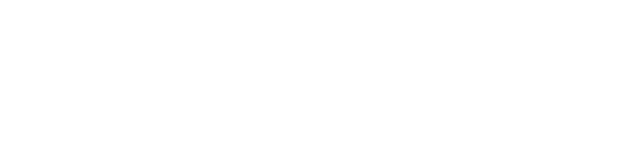
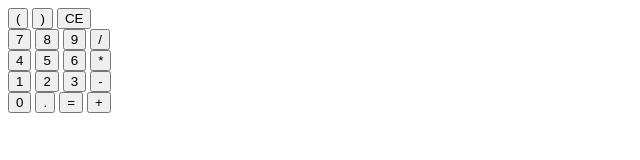
Before and after one commit to TeoElRey/Teo-s-GitHub, a plain HTML site: page calc/calc.html in a window 1280 px wide. Shown: the whole page, without its empty margins (0-640 px from the left). Drawn offline with Linux system fonts and the light colour scheme.

Commit message:
added buttons html

```diff
--- a/calc/calc.html
+++ b/calc/calc.html
@@ -7,6 +7,35 @@
     <link rel="stylesheet" href="calc.css">
   </head>
   <body>
+    <div class="operation-help">
+      <button class="left-parenthesis">(</button>
+      <button class="right-parenthesis">)</button>
+      <button class="clear">CE</button>
+    </div>
+    <div class="789buttons">
+      <button class="7">7</button>
+      <button class="8">8</button>
+      <button class="9">9</button>
+      <button class="divide">/</button>
+    </div>
+    <div class="456buttons">
+      <button class="4">4</button>
+      <button class="5">5</button>
+      <button class="6">6</button>
+      <button class="multiply">*</button>
+    </div>
+    <div class="123buttons">
+      <button class="1">1</button>
+      <button class="2">2</button>
+      <button class="3">3</button>
+      <button class="subtract">-</button>
+    </div>
+    <div class="0.equals">
+      <button class="0">0</button>
+      <button class="period">.</button>
+      <button class="equals">=</button>
+      <button class="plus">+</button>
+    </div>
     <script src="calc.js"></script>
   </body>
 </html>
```
